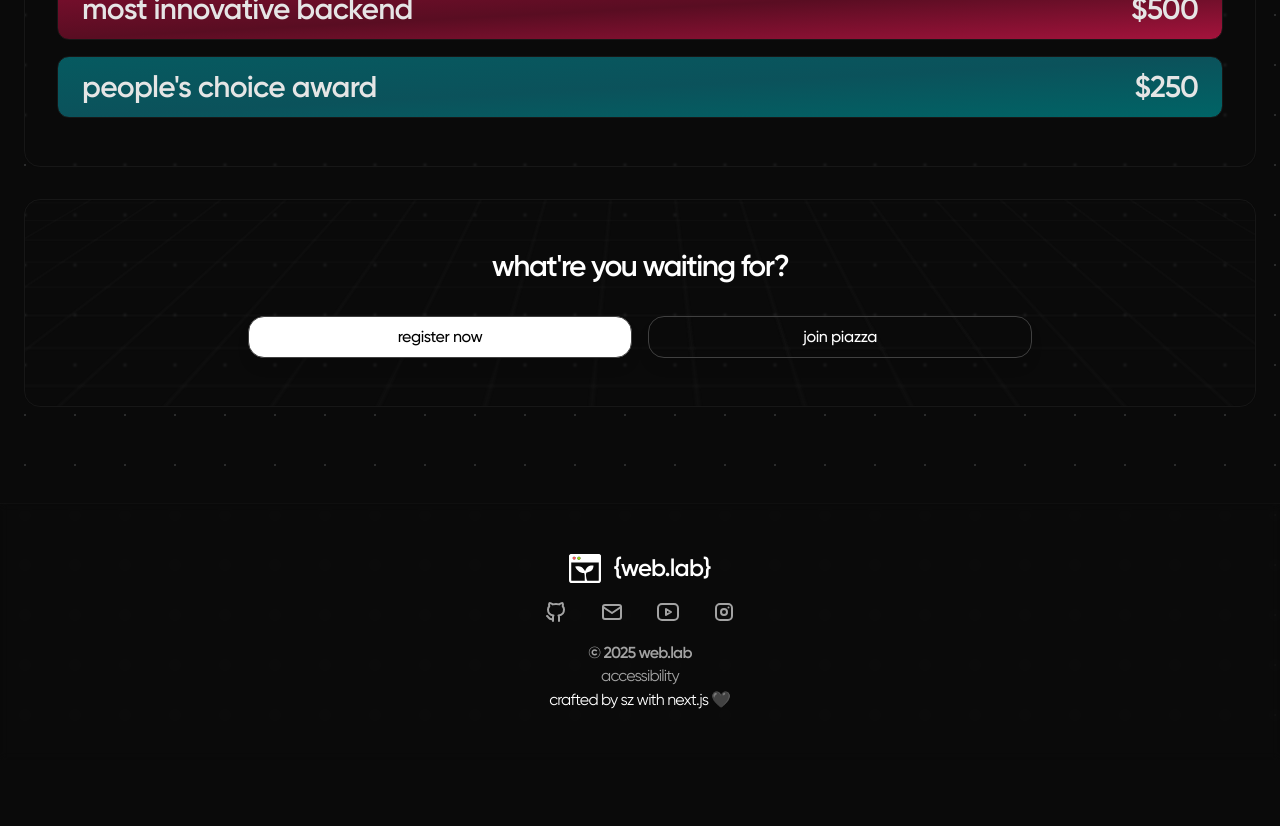
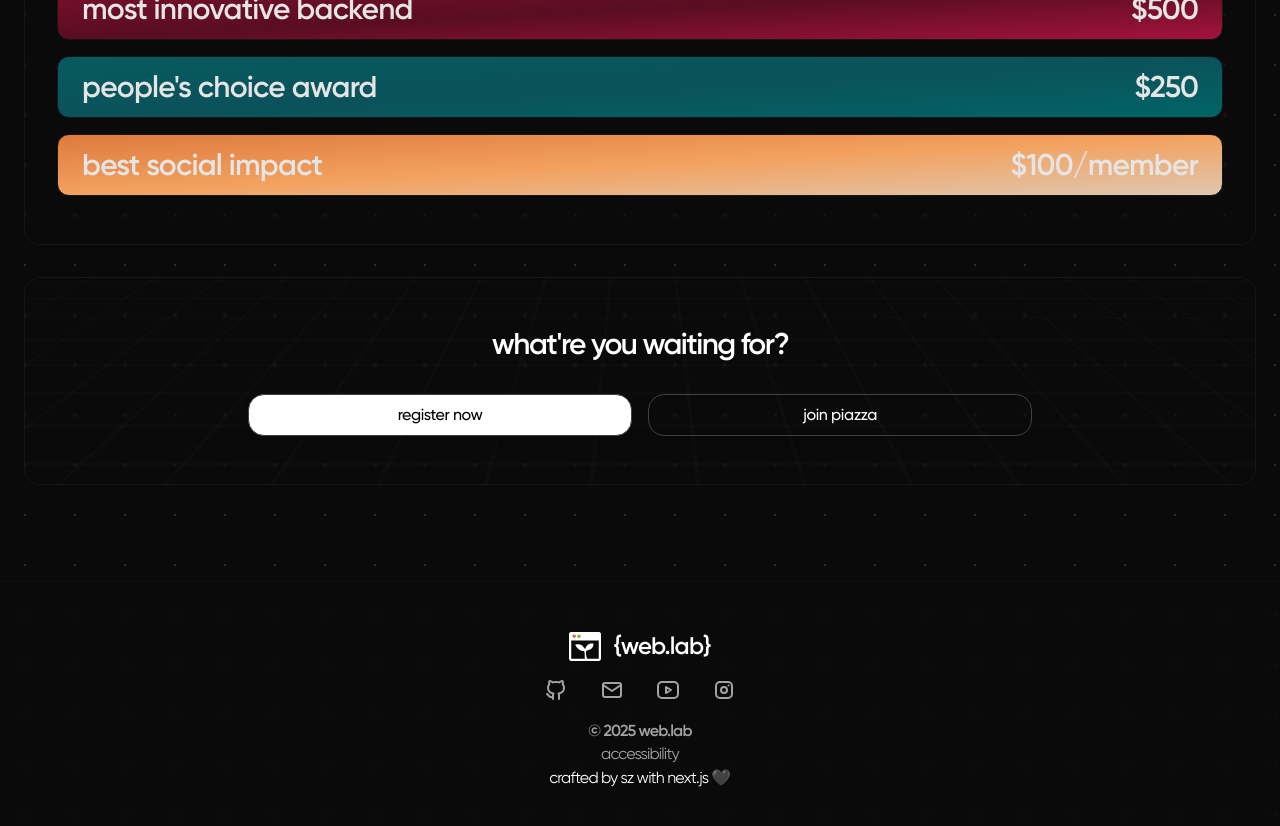
Before and after one commit to weblab-staff/web.lab, a Next.js app: page / in a window 1280 px wide. Shown: the part 2760-3586 px from the top of the page. Before the commit the page ends 3520 px from the top, so only its background shows below. Built offline with nearby package versions, Linux system fonts and the light colour scheme.

Commit message:
added social impact prize

```diff
--- a/src/components/home/Prizes.js
+++ b/src/components/home/Prizes.js
@@ -49,7 +49,7 @@ export default function Prizes() {
                 {prize.place}
               </p>
               <p className="z-[1] text-2xl font-semibold text-neutral-200 antialiased transition duration-300 ease-in-out lg:text-3xl 2xl:text-4xl">
-                ${prize.value.toLocaleString("en-us")}
+                ${prize.value}
               </p>
             </li>
           ))}
@@ -121,4 +121,9 @@ const specialPrizes = [
     value: 250,
     color: "from-[#065a60] via-[#0b525b] to-[#006466]",
   },
+  {
+    place: "best social impact",
+    value: "100/member",
+    color: "from-[#de7a3f] via-[#f3a25f] to-[#dfc7b0]",
+  },
 ];
```
Also changed, not shown: 1 other file (tests, documents, lock files or other folders).
